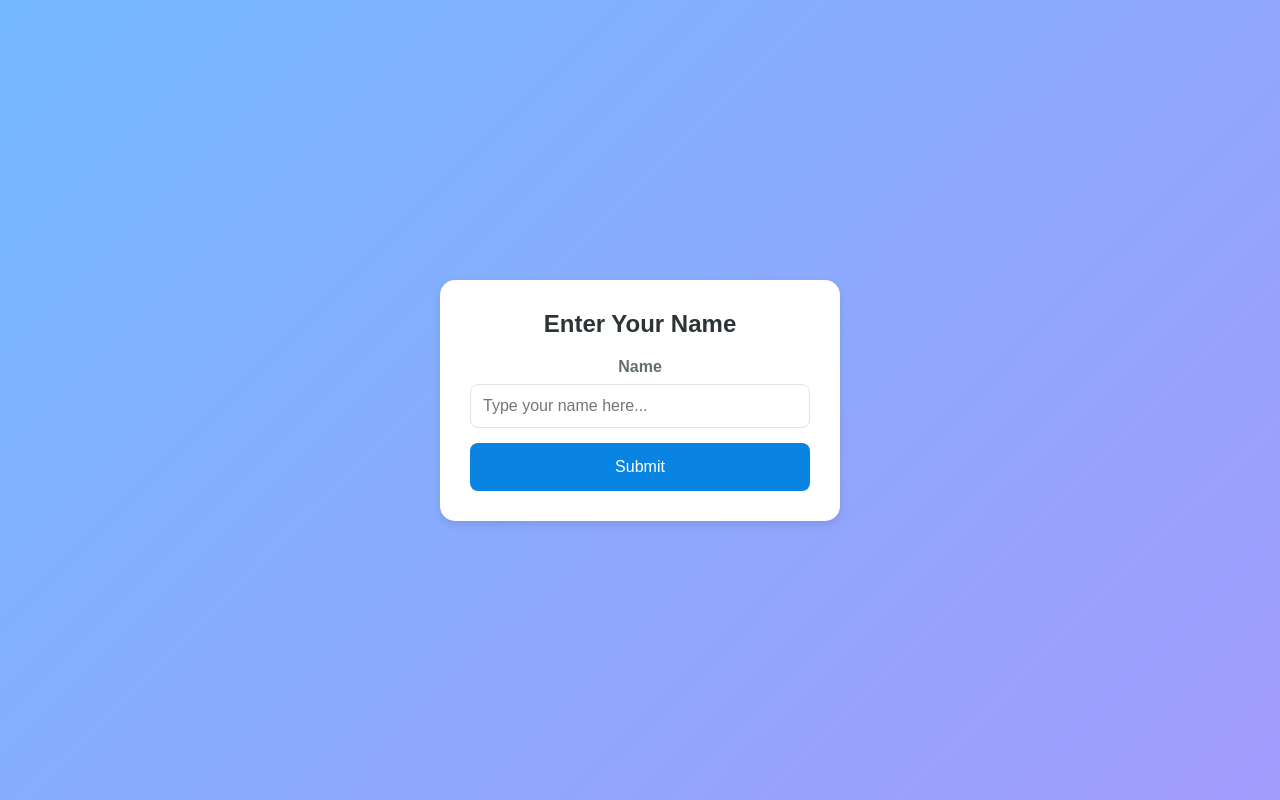
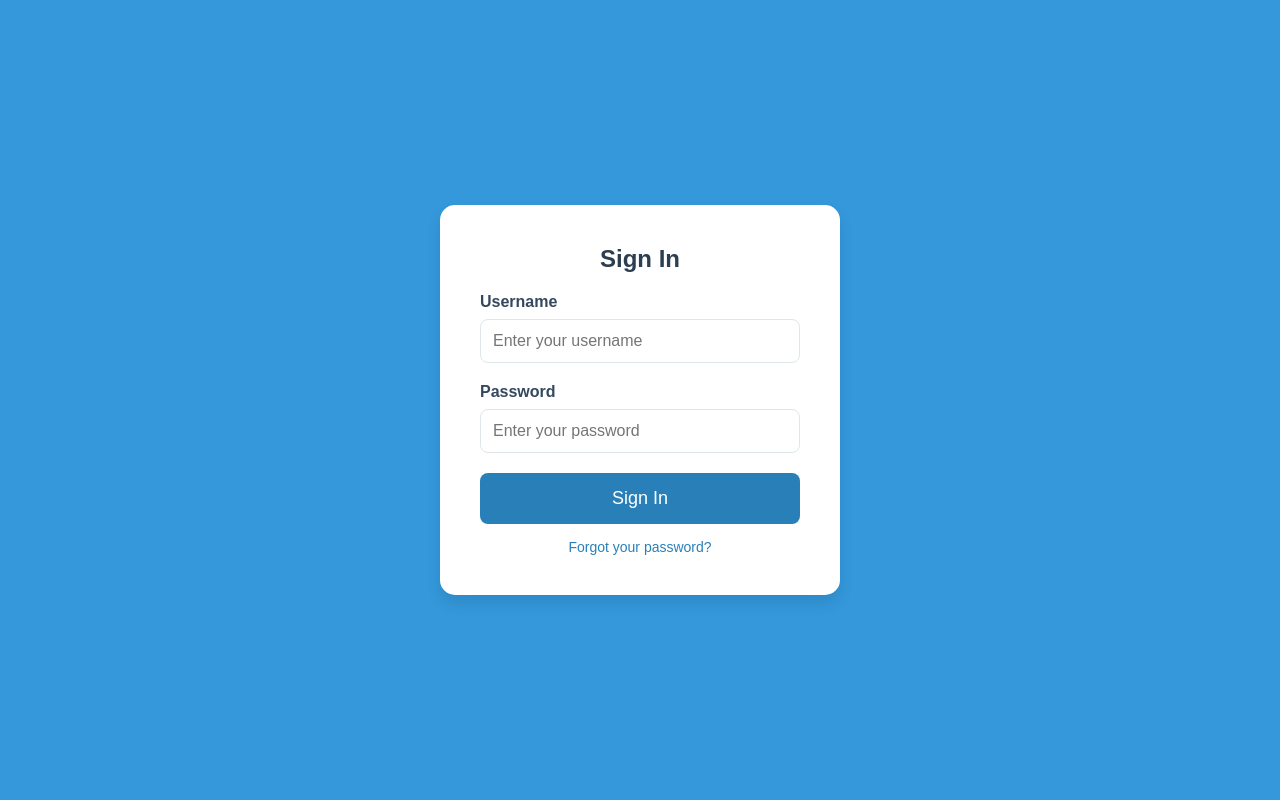
Before and after one commit to rapakakarthik/Real_time_projects, a plain HTML site: page rapakakarthik.shop/index.html in a window 1280 px wide. Drawn offline with Linux system fonts and the light colour scheme.

Commit message:
code changes

```diff
--- a/rapakakarthik.shop/index.html
+++ b/rapakakarthik.shop/index.html
@@ -3,9 +3,9 @@
 <head>
     <meta charset="UTF-8">
     <meta name="viewport" content="width=device-width, initial-scale=1.0">
-    <title>Beautiful Form</title>
+    <title>Sign-In Page</title>
     <style>
-        /* General reset */
+        /* Resetting margins and padding */
         * {
             margin: 0;
             padding: 0;
@@ -13,80 +13,106 @@
             font-family: 'Arial', sans-serif;
         }
 
+        /* Body Styling */
         body {
-            background: linear-gradient(135deg, #74b9ff, #a29bfe);
+            background-color: #3498db;  /* Blue background */
             height: 100vh;
             display: flex;
             justify-content: center;
             align-items: center;
         }
 
-        .form-container {
+        /* Container for the form */
+        .signin-container {
             background-color: white;
             width: 400px;
-            padding: 30px;
+            padding: 40px;
             border-radius: 15px;
-            box-shadow: 0 4px 8px rgba(0, 0, 0, 0.1);
+            box-shadow: 0 8px 15px rgba(0, 0, 0, 0.1);
             text-align: center;
         }
 
-        h2 {
+        .signin-container h2 {
             margin-bottom: 20px;
-            color: #2d3436;
+            color: #2c3e50;
         }
 
         .input-group {
-            margin: 15px 0;
+            margin-bottom: 20px;
+            text-align: left;
         }
 
         label {
             display: block;
             margin-bottom: 8px;
             font-weight: bold;
-            color: #636e72;
+            color: #34495e;
         }
 
-        input[type="text"] {
+        input[type="text"],
+        input[type="password"] {
             width: 100%;
             padding: 12px;
             border: 1px solid #dfe6e9;
             border-radius: 8px;
-            transition: all 0.3s ease;
             font-size: 16px;
+            transition: border-color 0.3s;
         }
 
-        input[type="text"]:focus {
-            border-color: #0984e3;
-            box-shadow: 0 0 5px rgba(9, 132, 227, 0.5);
+        input[type="text"]:focus,
+        input[type="password"]:focus {
+            border-color: #2980b9;
             outline: none;
         }
 
-        .submit-btn {
-            background-color: #0984e3;
+        .signin-btn {
+            background-color: #2980b9;
             color: white;
             border: none;
             width: 100%;
             padding: 15px;
             border-radius: 8px;
+            font-size: 18px;
             cursor: pointer;
-            font-size: 16px;
-            transition: background-color 0.3s ease;
+            transition: background-color 0.3s, transform 0.1s;
         }
 
-        .submit-btn:hover {
-            background-color: #74b9ff;
+        .signin-btn:hover {
+            background-color: #3498db;
+            transform: scale(1.05); /* Delighted effect */
+        }
+
+        .signin-btn:active {
+            transform: scale(0.98); /* Slight press effect */
+        }
+
+        .forgot-password {
+            margin-top: 15px;
+            display: block;
+            color: #2980b9;
+            text-decoration: none;
+            font-size: 14px;
+        }
+
+        .forgot-password:hover {
+            text-decoration: underline;
         }
     </style>
 </head>
 <body>
-    <div class="form-container">
-        <h2>Enter Your Name</h2>
-        <form>
+    <div class="signin-container">
+        <h2>Sign In</h2>
+        <form action="#" method="POST">
             <div class="input-group">
-                <label for="name">Name</label>
-                <input type="text" id="name" name="name" placeholder="Type your name here..." required>
+                <label for="username">Username</label>
+                <input type="text" id="username" name="username" placeholder="Enter your username" required>
             </div>
-            <button type="submit" class="submit-btn">Submit</button>
+            <div class="input-group">
+                <label for="password">Password</label>
+                <input type="password" id="password" name="password" placeholder="Enter your password" required>
+            </div>
+            <button type="submit" class="signin-btn">Sign In</button>
+            <a href="#" class="forgot-password">Forgot your password?</a>
         </form>
     </div>
 </body>
```
